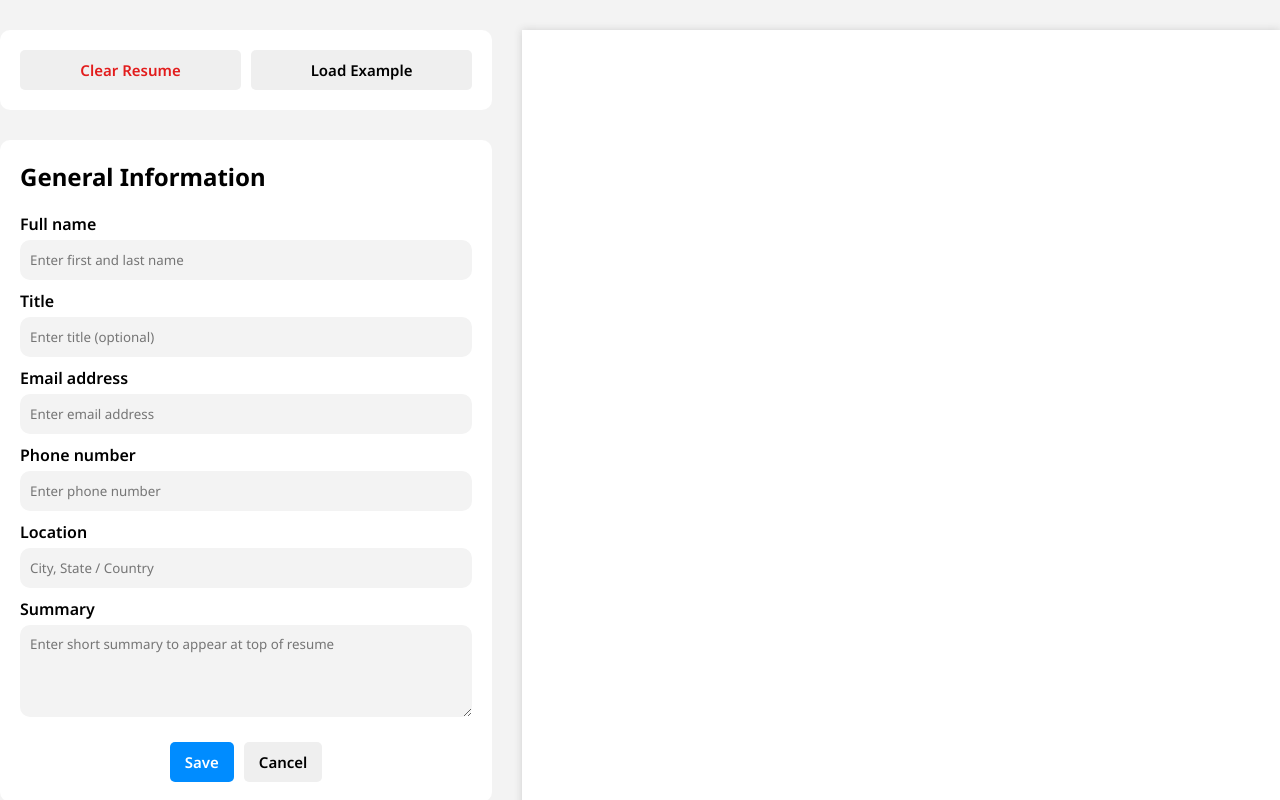
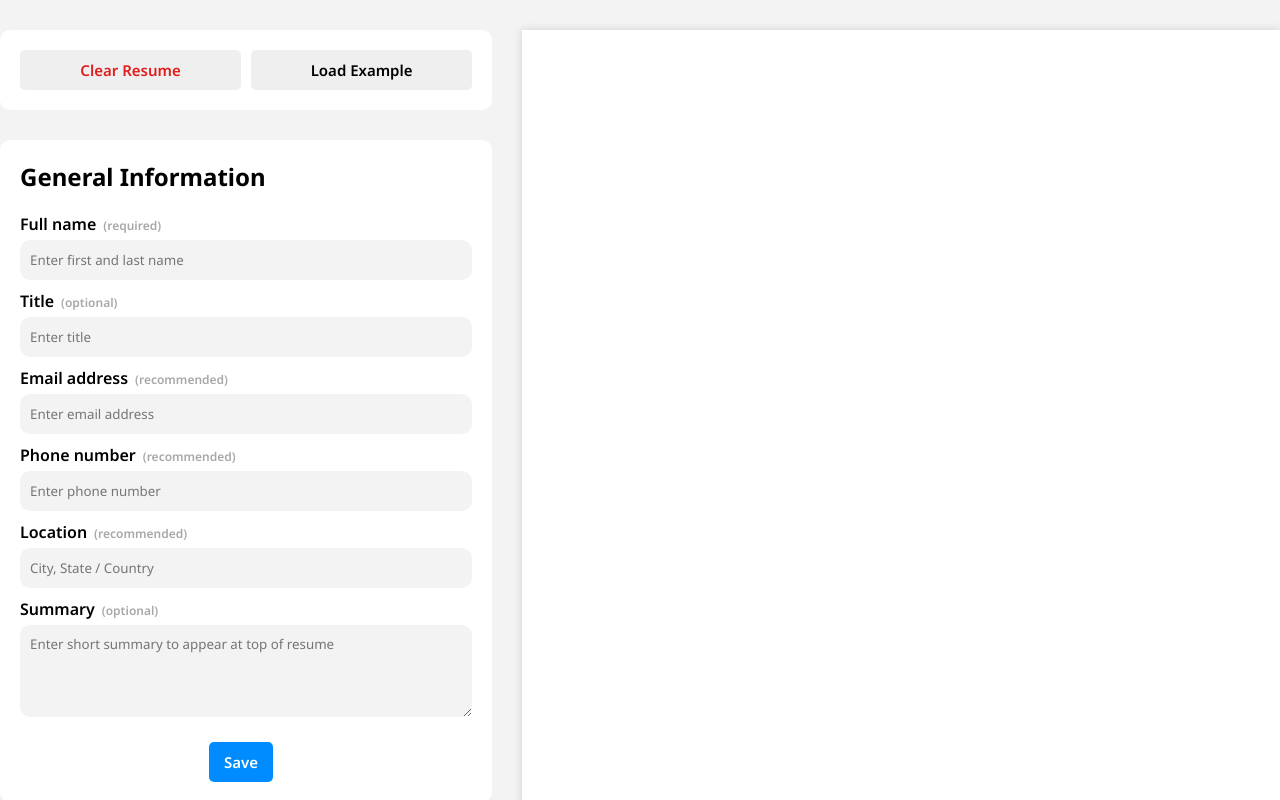
Before and after one commit to caylinvu/cv-app, a React (Vite) app: page / in a window 1280 px wide. Shown: the top 800 px of the page. Built offline with nearby package versions, Linux system fonts and the light colour scheme.

Commit message:
Update general form so that cancel button only appears if prev state present

```diff
--- a/src/App.jsx
+++ b/src/App.jsx
@@ -93,8 +93,6 @@ export default App;
 
 // STYLING INPUT TO DOS
 
-// maybe add recommended fields????
-
 // maybe take out summary and title on general information
 
 // MAYBE ADD ABILITY TO EXPAND SECTIONS
--- a/src/components/InputControl.jsx
+++ b/src/components/InputControl.jsx
@@ -65,7 +65,7 @@ function InputControl({
     setEducation(eduExample);
     setEduPrev(eduExample);
     setNewEduId(1);
-    setShowGen(true);
+    setShowGen(false);
     setShowWork(false);
     setShowEdu(false);
   };
--- a/src/components/education/EducationForm.jsx
+++ b/src/components/education/EducationForm.jsx
@@ -5,7 +5,9 @@ function EducationForm({ activeObj, handleChange, handleSave, handleCancel }) {
     <form className="form" id="edu-form">
       <div className={activeObj.id} id="education-inputs">
         <div className="input">
-          <label htmlFor="edu-school">School</label>
+          <label htmlFor="edu-school">
+            School<span className="span-text">(required)</span>
+          </label>
           <input
             type="text"
             placeholder="Enter school / university"
@@ -17,7 +19,9 @@ function EducationForm({ activeObj, handleChange, handleSave, handleCancel }) {
           />
         </div>
         <div className="input">
-          <label htmlFor="edu-degree">Degree</label>
+          <label htmlFor="edu-degree">
+            Degree<span className="span-text">(recommended)</span>
+          </label>
           <input
             type="text"
             placeholder="Enter degree / field of study"
@@ -29,7 +33,9 @@ function EducationForm({ activeObj, handleChange, handleSave, handleCancel }) {
         </div>
         <div className="date-div">
           <div className="input">
-            <label htmlFor="edu-start">Start Date</label>
+            <label htmlFor="edu-start">
+              Start Date<span className="span-text">(recommended)</span>
+            </label>
             <input
               type="text"
               placeholder="Enter start date"
@@ -40,7 +46,9 @@ function EducationForm({ activeObj, handleChange, handleSave, handleCancel }) {
             />
           </div>
           <div className="input">
-            <label htmlFor="edu-end">End Date</label>
+            <label htmlFor="edu-end">
+              End Date<span className="span-text">(recommended)</span>
+            </label>
             <input
               type="text"
               placeholder="Enter end date"
@@ -52,7 +60,9 @@ function EducationForm({ activeObj, handleChange, handleSave, handleCancel }) {
           </div>
         </div>
         <div className="input">
-          <label htmlFor="edu-location">Location</label>
+          <label htmlFor="edu-location">
+            Location<span className="span-text">(recommended)</span>
+          </label>
           <input
             type="text"
             placeholder="Enter location"
@@ -63,7 +73,9 @@ function EducationForm({ activeObj, handleChange, handleSave, handleCancel }) {
           />
         </div>
         <div className="input">
-          <label htmlFor="edu-description">Description</label>
+          <label htmlFor="edu-description">
+            Description<span className="span-text">(optional)</span>
+          </label>
           <textarea
             placeholder="Enter additional school description and extracurricular activities (optional)"
             name="description"
--- a/src/components/generalInfo/GeneralForm.jsx
+++ b/src/components/generalInfo/GeneralForm.jsx
@@ -1,11 +1,13 @@
 import { SaveButton, CancelButton } from '../Buttons';
 
-function GeneralForm({ info, handleChange, handleSave, handleCancel }) {
+function GeneralForm({ info, handleChange, handleSave, handleCancel, prevState }) {
   return (
     <form className="form" id="general-form">
       <div id="general-inputs">
         <div className="input">
-          <label htmlFor="gen-name">Full name</label>
+          <label htmlFor="gen-name">
+            Full name<span className="span-text">(required)</span>
+          </label>
           <input
             type="text"
             placeholder="Enter first and last name"
@@ -17,10 +19,12 @@ function GeneralForm({ info, handleChange, handleSave, handleCancel }) {
           />
         </div>
         <div className="input">
-          <label htmlFor="gen-title">Title</label>
+          <label htmlFor="gen-title">
+            Title<span className="span-text">(optional)</span>
+          </label>
           <input
             type="text"
-            placeholder="Enter title (optional)"
+            placeholder="Enter title"
             name="title"
             id="gen-title"
             value={info.title}
@@ -28,7 +32,9 @@ function GeneralForm({ info, handleChange, handleSave, handleCancel }) {
           />
         </div>
         <div className="input">
-          <label htmlFor="gen-email">Email address</label>
+          <label htmlFor="gen-email">
+            Email address<span className="span-text">(recommended)</span>
+          </label>
           <input
             type="text"
             placeholder="Enter email address"
@@ -39,7 +45,9 @@ function GeneralForm({ info, handleChange, handleSave, handleCancel }) {
           />
         </div>
         <div className="input">
-          <label htmlFor="gen-phone">Phone number</label>
+          <label htmlFor="gen-phone">
+            Phone number<span className="span-text">(recommended)</span>
+          </label>
           <input
             type="text"
             placeholder="Enter phone number"
@@ -50,7 +58,9 @@ function GeneralForm({ info, handleChange, handleSave, handleCancel }) {
           />
         </div>
         <div className="input">
-          <label htmlFor="gen-location">Location</label>
+          <label htmlFor="gen-location">
+            Location<span className="span-text">(recommended)</span>
+          </label>
           <input
             type="text"
             placeholder="City, State / Country"
@@ -61,7 +71,9 @@ function GeneralForm({ info, handleChange, handleSave, handleCancel }) {
           />
         </div>
         <div className="input">
-          <label htmlFor="gen-summary">Summary</label>
+          <label htmlFor="gen-summary">
+            Summary<span className="span-text">(optional)</span>
+          </label>
           <textarea
             placeholder="Enter short summary to appear at top of resume"
             name="summary"
@@ -74,7 +86,7 @@ function GeneralForm({ info, handleChange, handleSave, handleCancel }) {
       </div>
       <div className="form-btns">
         <SaveButton handleClick={handleSave} />
-        <CancelButton handleClick={handleCancel} />
+        {!prevState.name ? '' : <CancelButton handleClick={handleCancel} />}
       </div>
     </form>
   );
--- a/src/components/generalInfo/InputGeneralInfo.jsx
+++ b/src/components/generalInfo/InputGeneralInfo.jsx
@@ -36,6 +36,7 @@ function InputGeneralInfo({ info, setInfo, prevState, setPrevState, showInputs,
           handleChange={handleChange}
           handleSave={save}
           handleCancel={cancel}
+          prevState={prevState}
         />
       ) : (
         <div className="entry">
--- a/src/components/workExp/WorkExpForm.jsx
+++ b/src/components/workExp/WorkExpForm.jsx
@@ -5,7 +5,9 @@ function WorkExpForm({ activeObj, handleChange, handleSave, handleCancel }) {
     <form className="form" id="work-form">
       <div className={activeObj.id} id="work-exp-inputs">
         <div className="input">
-          <label htmlFor="work-company">Company</label>
+          <label htmlFor="work-company">
+            Company<span className="span-text">(required)</span>
+          </label>
           <input
             type="text"
             placeholder="Enter company name"
@@ -17,7 +19,9 @@ function WorkExpForm({ activeObj, handleChange, handleSave, handleCancel }) {
           />
         </div>
         <div className="input">
-          <label htmlFor="work-position">Position</label>
+          <label htmlFor="work-position">
+            Position<span className="span-text">(recommended)</span>
+          </label>
           <input
             type="text"
             placeholder="Enter position title"
@@ -29,7 +33,9 @@ function WorkExpForm({ activeObj, handleChange, handleSave, handleCancel }) {
         </div>
         <div className="date-div">
           <div className="input">
-            <label htmlFor="work-start">Start Date</label>
+            <label htmlFor="work-start">
+              Start Date<span className="span-text">(recommended)</span>
+            </label>
             <input
               type="text"
               placeholder="Enter start date"
@@ -40,7 +46,9 @@ function WorkExpForm({ activeObj, handleChange, handleSave, handleCancel }) {
             />
           </div>
           <div className="input">
-            <label htmlFor="work-end">End Date</label>
+            <label htmlFor="work-end">
+              End Date<span className="span-text">(recommended)</span>
+            </label>
             <input
               type="text"
               placeholder="Enter end date"
@@ -52,7 +60,9 @@ function WorkExpForm({ activeObj, handleChange, handleSave, handleCancel }) {
           </div>
         </div>
         <div className="input">
-          <label htmlFor="work-location">Location</label>
+          <label htmlFor="work-location">
+            Location<span className="span-text">(recommended)</span>
+          </label>
           <input
             type="text"
             placeholder="Enter location"
@@ -63,7 +73,9 @@ function WorkExpForm({ activeObj, handleChange, handleSave, handleCancel }) {
           />
         </div>
         <div className="input">
-          <label htmlFor="work-description">Description</label>
+          <label htmlFor="work-description">
+            Description<span className="span-text">(recommended)</span>
+          </label>
           <textarea
             placeholder="Enter work description and responsibilities"
             name="description"
--- a/src/styles/App.css
+++ b/src/styles/App.css
@@ -71,6 +71,12 @@ textarea:focus {
   width: 50%;
 }
 
+.span-text {
+  padding-left: 7px;
+  color: rgb(168, 168, 168);
+  font-size: 12px;
+}
+
 .entry {
   display: flex;
   justify-content: space-between;
```
